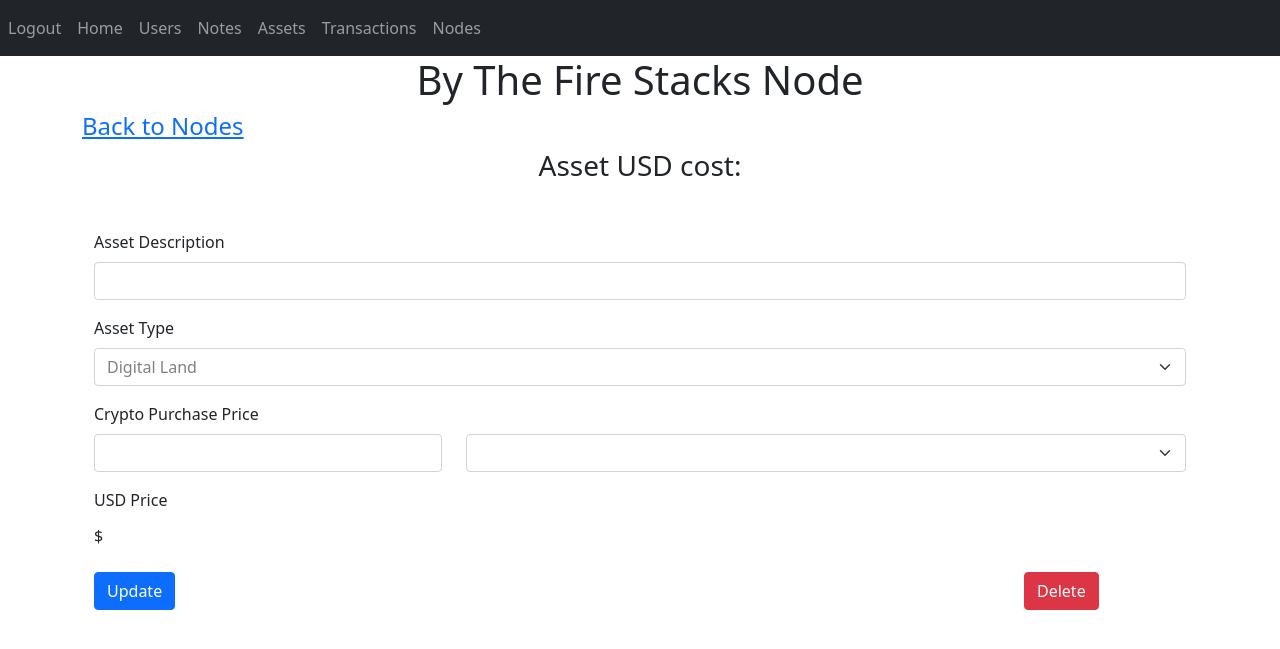
After one commit to TigerJohn3/btf_accounting_app, a Flask app: page /view-node/1 in a window 1280 px wide. The commit adds this page. Shown: the top 649 px of the page. Run offline with Flask 2, Linux system fonts and the light colour scheme; a user stored in the database is signed in; data comes from the database, SQL or seed files in the repository; both versions use the stored data as it was after the commit.

Commit message:
Added the node section

```diff
--- a/website/templates/base.html
+++ b/website/templates/base.html
@@ -51,6 +51,7 @@
                     <a class="nav-item nav-link" id="notes" href="/notes">Notes</a>
                     <a class="nav-item nav-link" id="assets" href="/view-assets">Assets</a>
                     <a class="nav-item nav-link" id="transactions" href="/transaction-tracking">Transactions</a>
+                    <a class="nav-item nav-link" id="transactions" href="/view-nodes">Nodes</a>
                     {% else %}
                     <a class="nav-item nav-link" id="login" href="/login">Login</a>
                     <a class="nav-item nav-link" id="signUp" href="/sign-up">Sign Up</a>
--- a/website/templates/home.html
+++ b/website/templates/home.html
@@ -19,6 +19,10 @@
             <li class="nav-item">
                 <a class="nav-link active" href="#">Transaction Tracking</a>
             </li>
+        </br>
+        <li class="nav-item">
+            <a class="nav-link active" href="/view-nodes">Nodes</a>
+        </li>
         </ul>
     </div>
 </form>
--- /dev/null
+++ b/website/templates/nodes/view_individual_node.html
@@ -0,0 +1,73 @@
+{% extends 'base.html' %}
+
+{% block title %}View Node{% endblock %}
+
+{% block content %}
+
+<style>
+
+    #assetType {
+        color: gray;
+    }
+    #disabled {
+        color: gray;
+    }
+
+
+</style>
+
+<h1 align="center">By The Fire {{ node_to_edit.network }} Node</h1>
+<h4 align="left">
+    <a href="/view-nodes">Back to Nodes</a>
+</h4>
+<h3 align="center">Asset USD cost:</h3>
+<form method="POST">
+    <div class="container">
+        <div class="col-12 mt-5">
+            <label for="description" class="form-label">Asset Description</label>
+            <input name="description" type="description" class="form-control" id="description">
+        </div>
+        <div class="col-12 mt-3">
+            <label for="assetType" class="form-label">Asset Type</label>
+            <select name="type" class="form-select mb-3" id="assetType">
+                <option disabled id="disabled"></option>
+                    <option value="Digital Land">Digital Land</option>
+                    <option value="NFT">NFT</option>
+            </select>
+       </div>
+       <label for="cryptoPrice" class="form-label">Crypto Purchase Price</label>
+       <div class="row">
+           <div class="col-4">
+               <input name="purchase_price" class="form-control" id="cryptoPrice" placeholder="">
+           </div>
+           <div class="col-8">
+               <select name="purchase_type" class="form-select mb-3" id="cryptoType">
+                    <option disabled selected id="selected"></option>
+                    <option value="bitcoin">Bitcoin</option>
+                    <option value="ethereum">Ether</option>
+                    <option value="matic-network">Matic</option>
+                    <option value="vulcan-forged">PYR</option>
+                    <option value="usd-coin">USDC</option>
+                </select>
+           </div>
+        </div>
+        <label for="usdPrice" class="form-label">USD Price</label>
+        <div class="input-group col-12 mt-1">
+            <label name="usd_price" type="text" class="list-group" id="disabledTextInput">$</label>
+        </div>
+        <div class="row mt-4">
+            <div class="col-10">
+                <button type="submit" class="btn btn-primary">Update</button>
+            </div>
+            <div class="col-2 mt">
+                <button type="button" class="btn btn-danger" data-bs-toggle="modal">
+                    Delete
+                </button>
+            </div>
+        </div>
+    </div>
+
+
+</form>
+
+{% endblock %}
--- a/website/views.py
+++ b/website/views.py
@@ -2,7 +2,7 @@ from lib2to3.pgen2 import token
 from time import strftime
 import traceback
 from . import db, token_price_api_calls
-from .models import Note, User, Asset
+from .models import Note, User, Asset, Node
 import datetime
 import time
 from flask import Blueprint, flash, Flask, jsonify, redirect, render_template, request, session, url_for
@@ -25,6 +25,42 @@ views = Blueprint('views', __name__)
 def home():
     return render_template('home.html', user=current_user)
     #checks to see if current user is authenticated (for base.html)
+
+@views.route('/add-node', methods = ['GET', 'POST'])
+@login_required
+def add_node():
+    if request.method == 'POST':
+        node_network = request.form.get('networkName')
+        node_address = request.form.get('nodeAddress')
+        network_token = request.form.get('networkToken')
+
+        new_node = Node(network=node_network, wallet_address=node_address, token=network_token)
+
+        db.session.add(new_node)
+        db.session.commit()
+        flash('New Node Added', category='success')
+        return redirect(url_for('views.view_nodes'))
+
+    return render_template('/nodes/add_node.html', user=current_user)
+
+
+@views.route('/view-nodes', methods = ['GET', 'POST'])
+@login_required
+def view_nodes():
+    nodes = Node.query.all()
+
+    return render_template('/nodes/view_nodes.html', user=current_user, nodes=nodes)
+
+
+@views.route('/view-node/<int:id>', methods = ['GET', 'POST'])
+@login_required
+def view_individual_node(id):
+    node_to_edit = Node.query.get_or_404(id)
+
+    return render_template('/nodes/view_individual_node.html', user=current_user, node_to_edit=node_to_edit)
+
+
+
 
 
 @views.route('/transaction-tracking', methods = ['GET', 'POST'])
@@ -251,6 +287,7 @@ def view_assets():
 @views.route('/edit-owned-asset/<int:id>', methods = ['GET', 'POST'])
 @login_required
 def edit_owned_asset(id):
+    # moose
     allowed_attributes = [
         'description',
         'purchase_type',
```
Also changed, not shown: website/models.py (+17 -0 lines), website/templates/nodes/add_node.html (added, +50 -0 lines), website/templates/nodes/view_nodes.html (added, +49 -0 lines), website/token_price_api_calls.py (+2 -34 lines), website/database.db.
